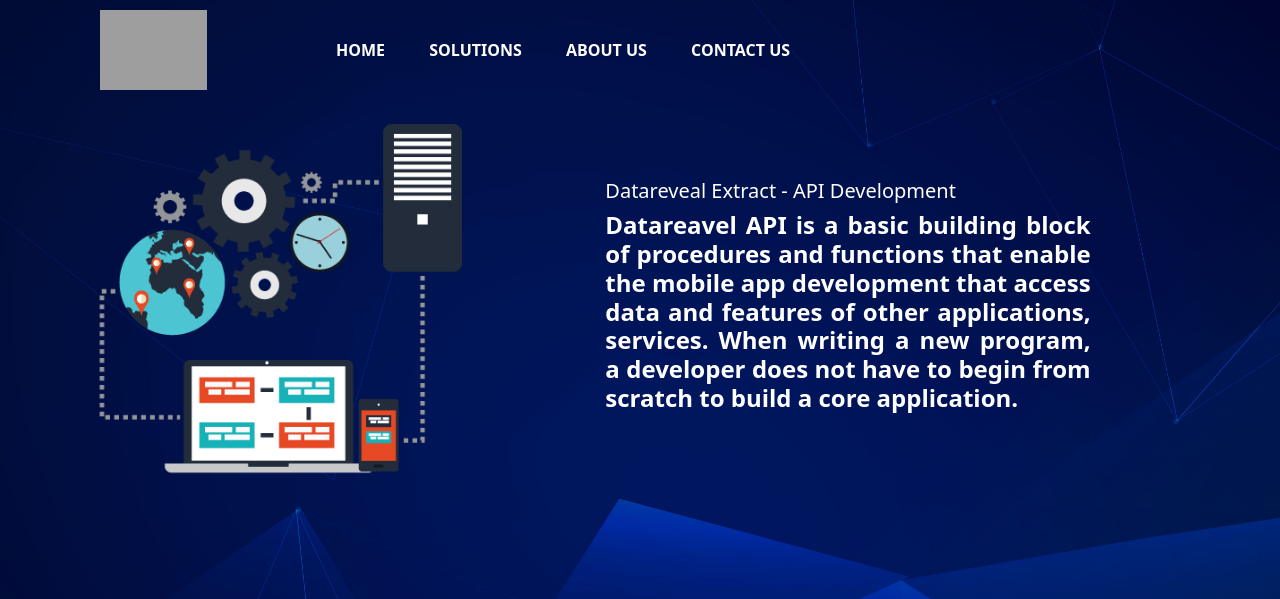
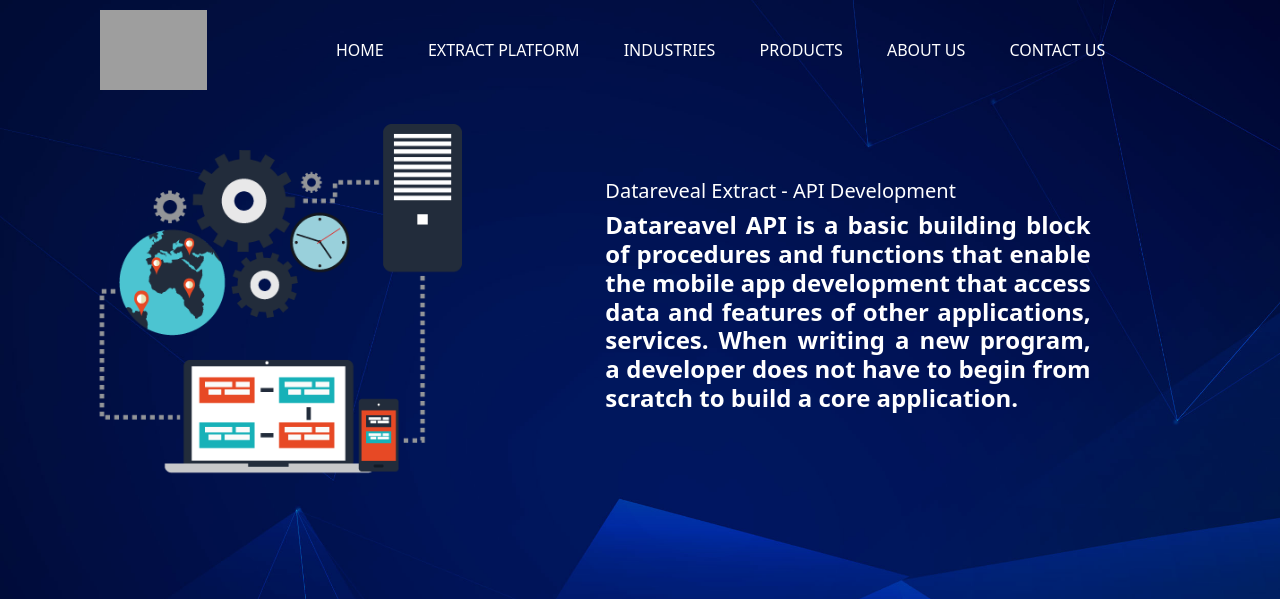
Before and after one commit to TeamVebbox/Datareveal.ai, a PHP site: page /api-development.php in a window 1280 px wide. Shown: the top 599 px of the page. Run offline with PHP 8.4, Linux system fonts and the light colour scheme; grey boxes are pictures that could not be loaded.

Commit message:
krishna
update list in navigation bar

```diff
--- a/navbar.php
+++ b/navbar.php
@@ -74,7 +74,6 @@ nav > ul > li > a:hover{
 nav > ul > li > a{
     color: #fff;
     text-decoration: none;
-    font-weight:bold;
     text-transform: uppercase; /*for capitalisation of letters */
     line-height: 80px;
     padding: 5px 20px;
@@ -193,7 +192,9 @@ section.sec2{
             </div>
          <ul>
             <li><a href="#">Home</a></li>
-             <li><a href="#">Solutions</a></li>
+             <li><a href="#">Extract Platform</a></li>
+             <li><a href="#">Industries</a></li>
+             <li><a href="#">Products</a></li>
              <li><a href="#">About Us</a></li>
              <li><a href="#">Contact Us</a></li>
             </ul>
```
